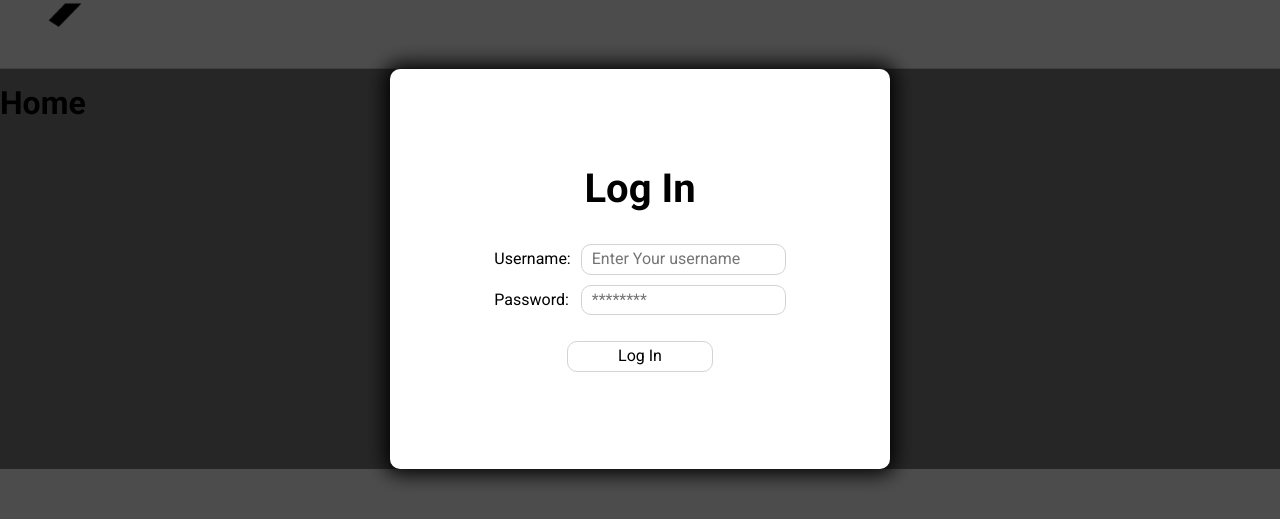
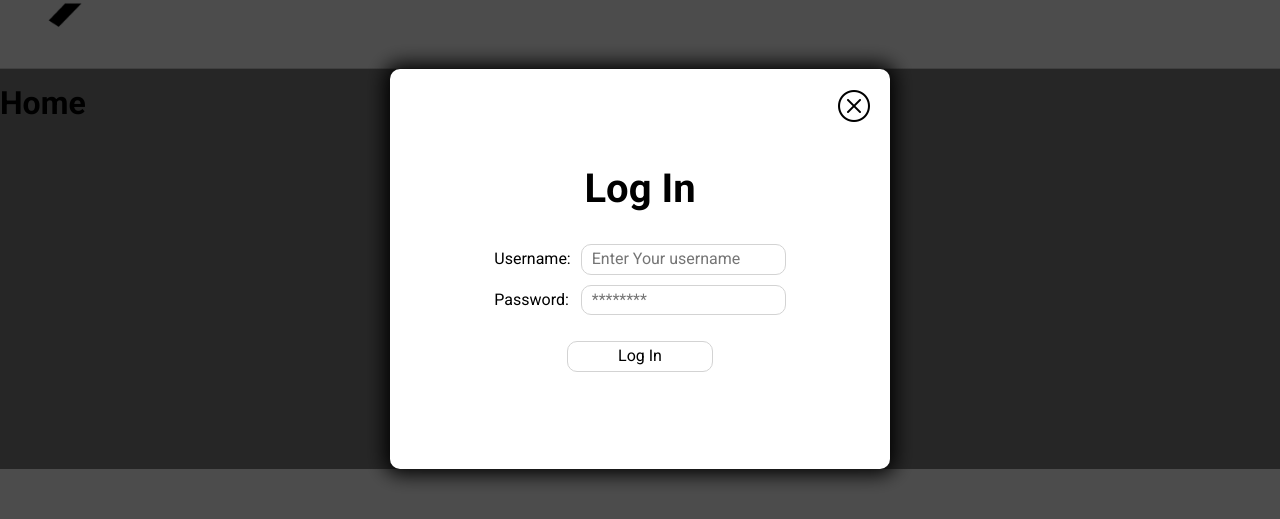
Before and after one commit to VeeK9/Baigiamasis-darbas, a React (Create React App) app: page /user/login in a window 1280 px wide. Shown: the part 131-650 px from the top of the page. Built offline with nearby package versions, Linux system fonts and the light colour scheme; data requests are answered from the project's data file.

Commit message:
added X-cancel button to login

```diff
--- a/src/components/organisms/Login.jsx
+++ b/src/components/organisms/Login.jsx
@@ -1,11 +1,11 @@
 import { useContext, useState } from "react";
 import { createPortal } from "react-dom";
-import { useNavigate } from "react-router-dom";
+import { useNavigate, Link } from "react-router-dom";
 import UsersContext from "../../contexts/UsersContext";
 import styled from "styled-components";
 import { useFormik } from "formik";
 import * as Yup from "yup";
-import bcrypt from "bcryptjs"
+import bcrypt from "bcryptjs";
 
 const StyledDiv = styled.div`
   background-color: white;
@@ -13,7 +13,7 @@ const StyledDiv = styled.div`
   height: 400px;
   border-radius: 10px;
   box-shadow: 0 0 20px 5px black;
-
+  position: relative;
   display: flex;
   flex-direction: column;
   align-items: center;
@@ -60,6 +60,15 @@ const StyledDiv = styled.div`
   }
   p:last-child {
     margin-top: 10px;
+  }
+  .bi-x-circle {
+    position: absolute;
+    font-size: 2rem;
+    top: 20px;
+    right: 20px;
+    cursor: pointer;
+    color: black;
+    border-radius: 50%;
   }
 `
 
@@ -135,6 +144,7 @@ const Login = () => {
           failedLogin &&
           <p>Wrong username and/or password</p>
         }
+        <span className="bi bi-x-circle" onClick={() => navigate('/')}></span>
       </StyledDiv>
     </div>,
     document.querySelector('#portal')
```
